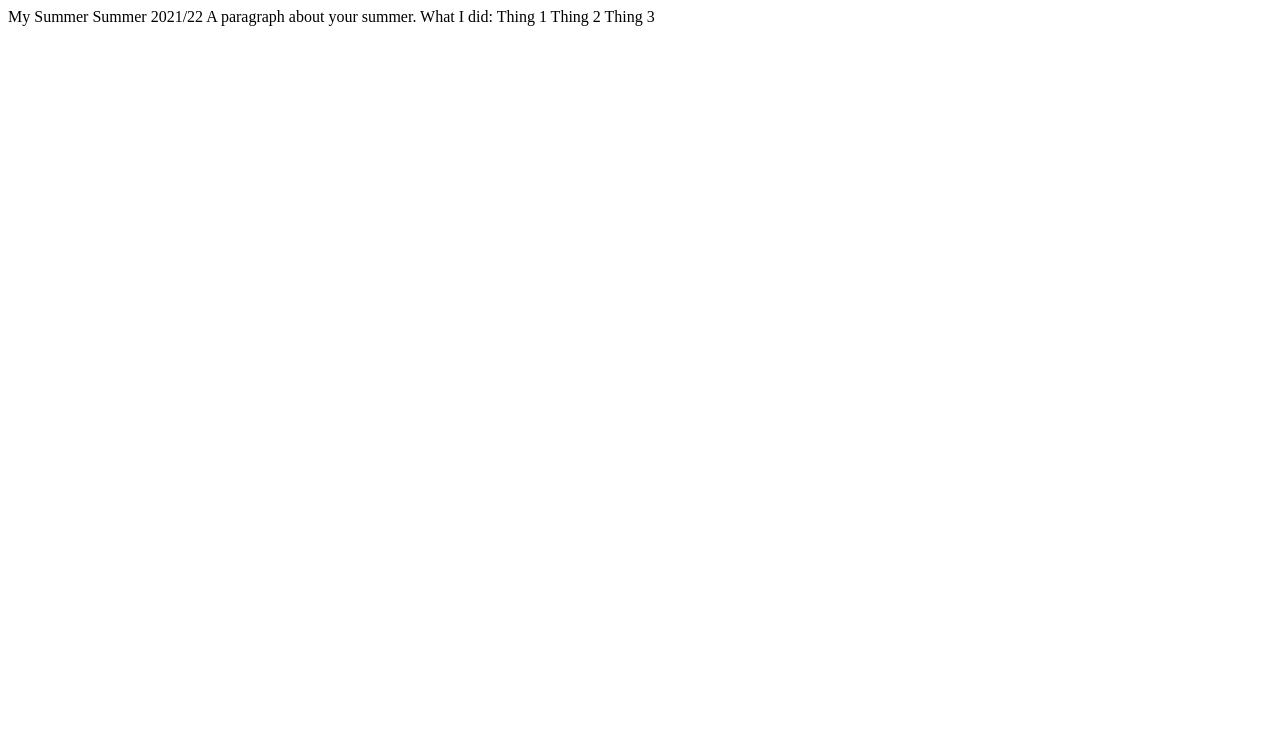
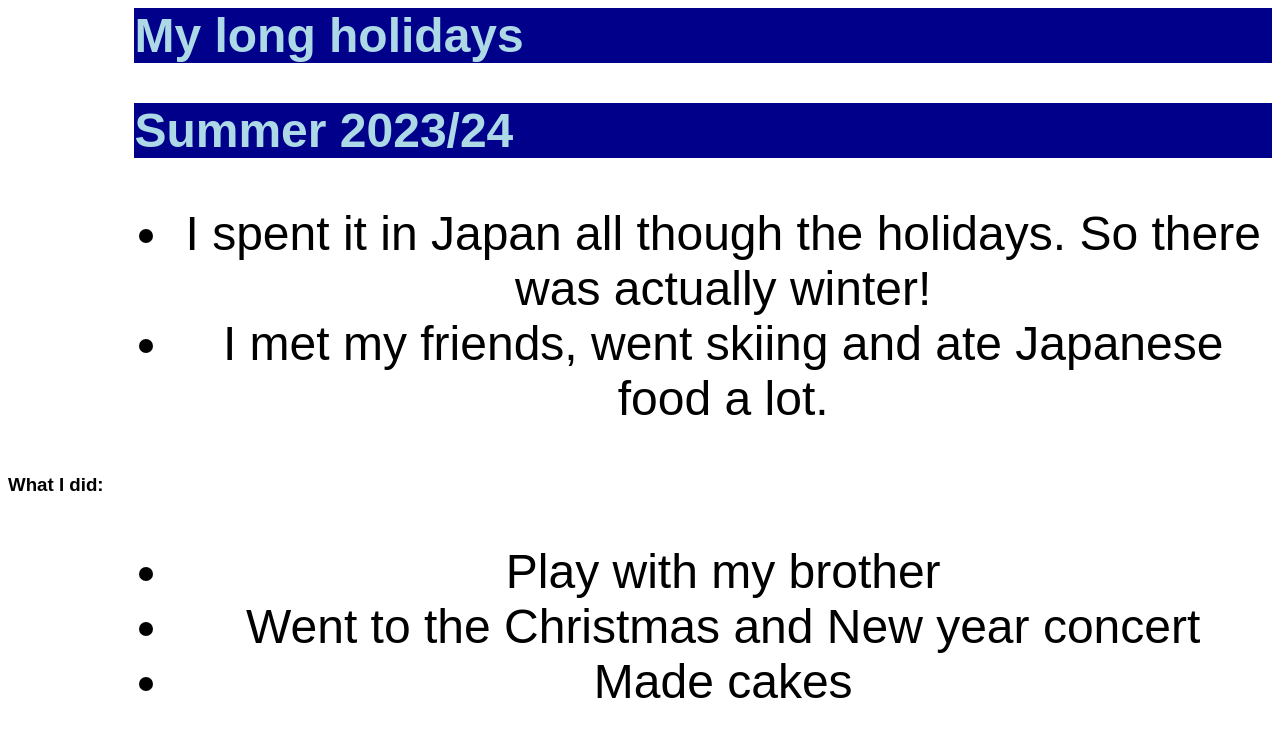
Before and after one commit to craighead-diocesan-school/summer-k2009006ny, a plain HTML site: page index.html in a window 1280 px wide. Drawn offline with Linux system fonts and the light colour scheme.

Commit message:
Initial changes.

```diff
--- a/index.html
+++ b/index.html
@@ -1,11 +1,84 @@
-My Summer
+<header>
+  <h1>
+    My long holidays
+  </h1>
+  <h2>
+    Summer 2023/24
+  </h2>
+</header>
 
-Summer 2021/22
+<ul>
+  <li>
+    I spent it in Japan all though the holidays. So there was actually winter!
+  </li>
+  <li>
+    I met my friends, went skiing and ate Japanese food a lot.
+  </li>
+</ul>
 
-A paragraph about your summer.
+<h3>
+  What I did:
+</h3>
 
-What I did:
+<ul>
 
-Thing 1
-Thing 2
-Thing 3
+  <li>
+    Play with my brother
+  </li>
+
+  <li>
+    Went to the Christmas and New year concert
+  </li>
+
+  <li>
+    Made cakes
+  </li>
+
+</ul>
+
+
+<style>
+  header {
+    font-family: 'Protest Riot', sans-serif;
+  }
+
+  h1:hover {
+    background: yellow;
+  }
+
+  h1,
+  h2 {
+    background: darkblue;
+    font-family: 'Protest Riot', sans-serif;
+    margin-left: 10%;
+    font-size: 3em;
+    color: lightblue;
+  }
+
+  h3 {
+    font-family: 'Protest Riot', sans-serif;
+  }
+
+  ul {
+    background: white;
+    font-family: 'Protest Riot', sans-serif;
+    font-size: 3em;
+    color: black;
+    text-align: center;
+    margin-left: 10%;
+
+  }
+
+  ul {
+    font-family: "Protest Riot", sans-serif;
+    font-weight: 400;
+    font-style: normal;
+    background: white;
+    font-weight: 400;
+    font-style: normal;
+    font-size: 3em;
+    color: black;
+    text-align: center;
+    margin-left: 10%;
+  }
+</style>
```
